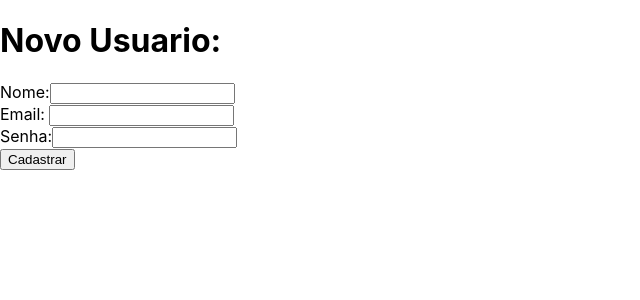
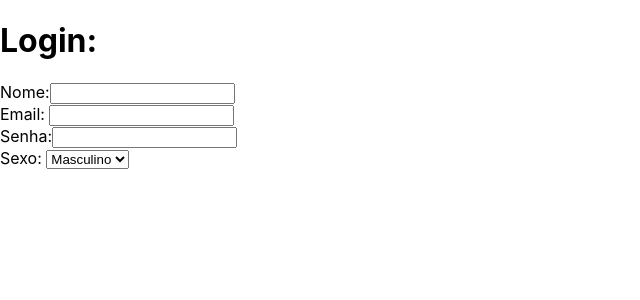
Before and after one commit to romulosous/react, a React (Create React App) app: page / in a window 1280 px wide. Shown: the top 300 px of the page, without its empty margins (0-640 px from the left). Built offline with nearby package versions, Linux system fonts and the light colour scheme.

Commit message:
praticando formularios parte 2

```diff
--- a/src/App.js
+++ b/src/App.js
@@ -4,41 +4,49 @@
   constructor(props) {
     super(props)
     this.state = {
+      form: {
         nome: "",
         email: "",
         senha: "",
-      erro: ""
+        sexo: "",
       }
-    this.cadastrar = this.cadastrar.bind(this)
     }
-  cadastrar(event) {
-    const { nome, email, senha } = this.state
-    if (nome !== "" && email !== "" && senha !== "") {
-      alert(`Nome: ${nome} \nEmail: ${email} \nSenha: ${senha}`)
-    } else {
-      this.setState({ erro: "Ops! Parece que está faltando algo!" })
+    this.dadosForm = this.dadosForm.bind(this)
   }
-    event.preventDefault()
+  dadosForm(event) {
+    let form = this.state.form
+    form[event.target.name] = event.target.value
+    this.setState({ form: form })
   }
 
   render() {
     return (
       <div>
-        <h1>Novo Usuario:</h1>
+        <h1>Login:</h1>
         {this.state.erro && <p>{this.state.erro}</p>}
-        <form onSubmit={this.cadastrar}>
+
         <label>Nome:</label>
-          <input type="text" value={this.state.nome}
-            onChange={(e) => this.setState({ nome: e.target.value })} /> <br />
+        <input type="text" name="nome" value={this.state.form.nome}
+          onChange={this.dadosForm} /> <br />
         <label>Email: </label>
-          <input type="email" value={this.state.email}
-            onChange={(e) => this.setState({ email: e.target.value })} /> <br />
+        <input type="email" name="email" value={this.state.form.email}
+          onChange={this.dadosForm} /> <br />
         <label>Senha:</label>
-          <input type="password" value={this.state.senha}
-            onChange={(e) => this.setState({ senha: e.target.value })} /> <br />
+        <input type="password" name="senha" value={this.state.form.senha}
+          onChange={this.dadosForm} /> <br />
+        <label>Sexo: </label>
+        <select name="sexo" onChange={this.dadosForm} >
+          <option value="masculino">Masculino</option>
+          <option value="feminino">Feminino</option>
+        </select>
+        <br />
 
-          <button type="submit">Cadastrar</button>
-        </form>
+        <div>
+          <h3>{this.state.form.nome}</h3>
+          <h3>{this.state.form.email}</h3>
+          <h3>{this.state.form.senha}</h3>
+          <h3>{this.state.form.sexo}</h3>
+        </div>
       </div>
     )
   }
```
Lines whose indentation alone changed are shown as unchanged.
